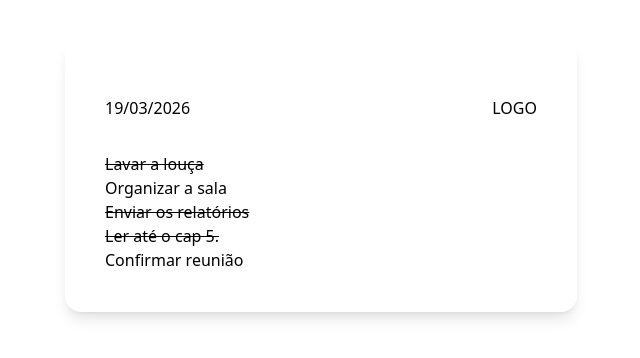
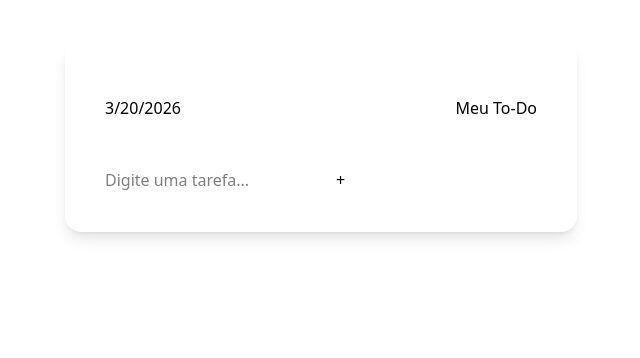
Before and after one commit to thaysegarcia/simple-to-do, a React (Vite) app: page / in a window 1280 px wide. Shown: the top 358 px of the page, without its empty margins (319-959 px from the left). Built offline with nearby package versions, Linux system fonts and the light colour scheme.

Commit message:
Adição de interatividade

```diff
--- a/src/App.jsx
+++ b/src/App.jsx
@@ -1,3 +1,5 @@
+import { useState } from "react";
+
 function Container( {children} ) {
   return <div className="flex flex-col gap-4 max-w-lg mx-auto my-10 p-10 rounded-2xl shadow-lg"> {children} </div>
 }
@@ -5,27 +7,54 @@ function Container( {children} ) {
 function Header() {
   return (
     <div className="flex justify-between py-4">
-      <p>19/03/2026</p>
-      <span>LOGO</span>
+      <p>{new Date().toLocaleDateString()}</p>
+      <span>Meu To-Do</span>
     </div>
   );
 }
 
-function TaskList({tasks}) {
+function TaskList({tasks, toggleTask}) {
+
+
   return (
     <ul>
       {tasks.map(task => (
-        <li key={task.description}>
-          {task.ativa
+        <li className="cursor-pointer" key={task.description} onClick={() => toggleTask(task)}>
+          {task.active
             ? task.description
-            : <span style={{textDecoration:'line-through'}}>{task.description}</span>}
+            : <span className="line-through">{task.description}</span>}
         </li>
       ))}
     </ul>
   );
 }
 
-const TASKS = [
+function TaskInput( {tasks, setTasks} ) {
+  const [text, setText] = useState("");
+
+  const handleAdd = () => {
+    const newTask = {
+      id: Date.now(),
+      description: text,
+      active: true
+    };
+
+    setTasks([...tasks, newTask]);
+    setText("");
+  }
+
+  return (
+    <div>
+      <input value={text}
+        onChange={e => setText(e.target.value)}
+        placeholder="Digite uma tarefa..."
+      />
+      <button onClick={handleAdd}>+</button>
+    </div>
+  );
+}
+
+/* const TASKS = [
   {description: "Lavar a louça", category: "Casa", ativa: false},
   {description: "Organizar a sala", category: "Casa", ativa: true},
   {description: "Enviar os relatórios", category: "trabalho", ativa: false},
@@ -33,13 +62,24 @@ const TASKS = [
   {description: "Confirmar reunião", category: "trabalho", ativa: true}
 ]
 
+ */
+export default function App() {
+  const [tasks, setTasks] = useState([]);
 
-export default function App() {
+  const handleClick = clickedTask => {
+    const updatedTask = tasks.map(task =>
+      task === clickedTask ? {...task, active: !task.active} : task
+    );
+
+    setTasks(updatedTask);
+  }
+
   return (<>
     <Container>
       <Header />
 
-      <TaskList tasks={TASKS} />
+      <TaskList tasks={tasks} toggleTask={handleClick}/>
+      <TaskInput tasks={tasks} setTasks={setTasks} />
 
     </Container>
   </>);
--- a/src/output.css
+++ b/src/output.css
@@ -188,8 +188,17 @@
   .my-10 {
     margin-block: calc(var(--spacing) * 10);
   }
+  .block {
+    display: block;
+  }
   .flex {
     display: flex;
+  }
+  .inline {
+    display: inline;
+  }
+  .inline-block {
+    display: inline-block;
   }
   .table {
     display: table;
@@ -214,6 +223,9 @@
   }
   .transform {
     transform: var(--tw-rotate-x,) var(--tw-rotate-y,) var(--tw-rotate-z,) var(--tw-skew-x,) var(--tw-skew-y,);
+  }
+  .cursor-pointer {
+    cursor: pointer;
   }
   .resize {
     resize: both;
```
